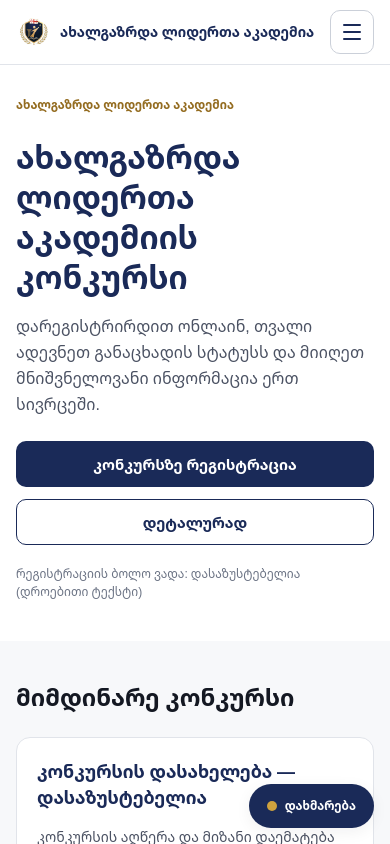
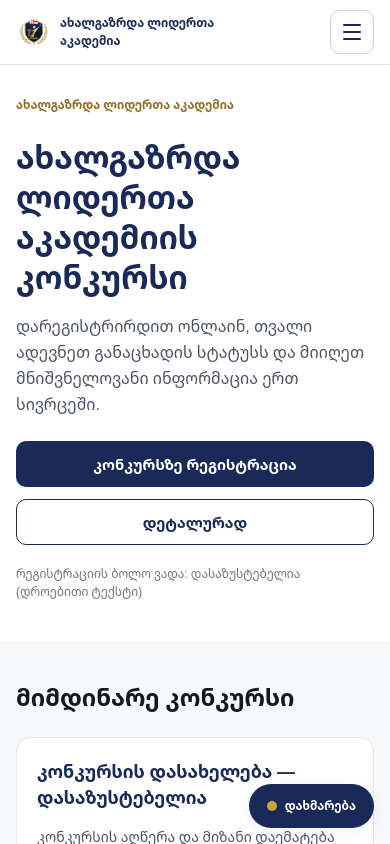
Before and after one commit to teklaGogua/Youth-Leaders-Academy, a React (Vite) app: page / in a window 390 px wide. Shown: the top 844 px of the page. Built offline with nearby package versions, Linux system fonts and the light colour scheme.

Commit message:
fix: constrain academy brand text on narrow screens

```diff
--- a/src/components/layout/PublicLayout.module.scss
+++ b/src/components/layout/PublicLayout.module.scss
@@ -190,6 +190,12 @@
     gap: 8px;
   }
 
+  .brand span {
+    max-width: 190px;
+    font-size: 12px;
+    line-height: 18px;
+  }
+
   .menuButton {
     display: flex;
     flex-shrink: 0;
```
